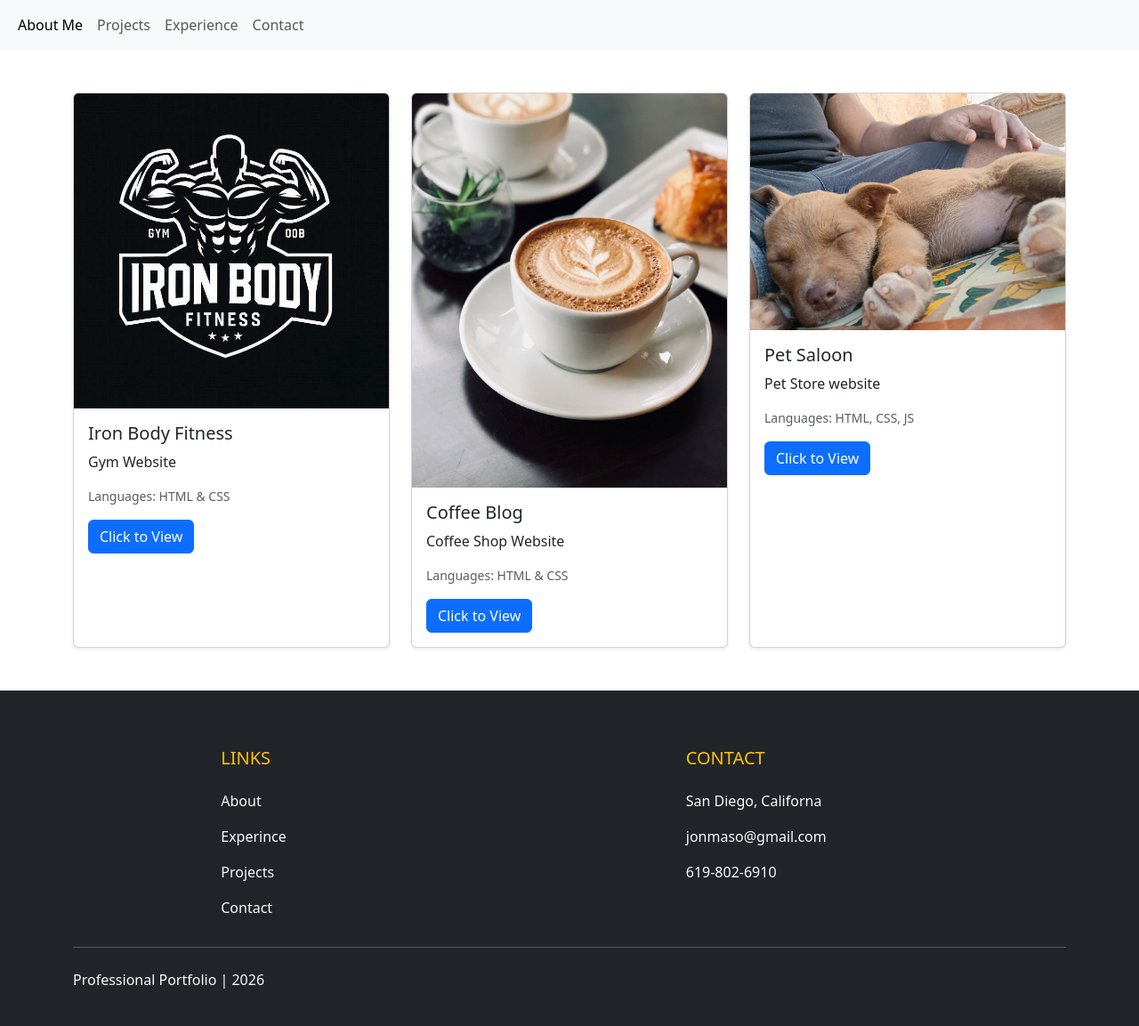
After one commit to jonmaso-hash/portfolio-project, a Django app: page /experience/ in a window 1280 px wide. The commit adds this page. Shown: the whole page at 89% size. Run offline with Django 5.2, Linux system fonts and the light colour scheme.

Commit message:
final project

```diff
--- a/config/urls.py
+++ b/config/urls.py
@@ -1,3 +1,4 @@
+
 """
 URL configuration for config project.
 
@@ -23,6 +24,6 @@ from django.conf.urls.static import static
 urlpatterns = [
     path('admin/', admin.site.urls),
     path('', include('pages.urls')),
-    path('', include('projects.url')),
+    path('', include('projects.urls')),
 ]
 urlpatterns += static(settings.MEDIA_URL, document_root=settings.MEDIA_ROOT)
--- a/pages/urls.py
+++ b/pages/urls.py
@@ -1,8 +1,9 @@
 from django.urls import path
-from pages import views #importing views.py from the pages app
+from . import views
 
 urlpatterns = [
     path('', views.about_me_view, name='about_me'),
-    path('experince', views.experince, name='experince'),
+    path('experience/', views.experience, name='experience'),
     path('contact/', views.contact_view, name= 'contact'),
+
 ]
--- a/pages/views.py
+++ b/pages/views.py
@@ -2,51 +2,46 @@ from django.shortcuts import render
 from .forms import contactForm
 from django.core.mail import send_mail
 
-# Create your views here.
 def about_me_view(request):
     return render(request, 'pages/about_me.html')
 
-def experince(request):
-    return render(request, 'pages/experince.html')
+def experience(request):
+    return render(request, 'pages/experience.html')
 
 def contact_view(request):
-    return render(request, 'pages/contact.html')
-
-def contact_view(request):
-    # means the from is submitted an not empty
-    # to send email
     if request.method == 'POST':
         form = contactForm(request.POST)
-        #collect the data from teh form and send email
+
         if form.is_valid():
             name = form.cleaned_data['name']
             email = form.cleaned_data['email']
             message = form.cleaned_data['message']
 
-            #Build the full email content
-            message_body =(
-                f'You have a new email from your portfolio \n'
-                f'Name: {name} \n'
-                f'Email: {email} \n'
-                f'Message: {message} \n'
+            message_body = (
+                f'You have a new email from your portfolio\n'
+                f'Name: {name}\n'
+                f'Email: {email}\n'
+                f'Message: {message}\n'
             )
+
             try:
-                # Send the email using Django's send_mail function
                 send_mail(
-                    "Email From Portfolio", #subject
-                    message_body, #message
-                    email, #from email
+                    "Email From Portfolio",
+                    message_body,
+                    email,
                     ['jonmaso@gmail.com'],
                 )
-                form = contactForm()
-                return render(request, 'pages/contact.html', {'form': form})
+                print("Email sent successfully")
+                form = contactForm()  # reset form after success
+
             except Exception as e:
                 print(f'Error sending email: {e}')
-                return render(request, 'pages/contact.html', {'form': form})
-            else:
-                print ("Form is not valid")
-                print (form.errors)
-                return render(request, 'pages/contact.html', {'form': form})
+
+        else:
+            print("Form is not valid")
+            print(form.errors)
+
     else:
         form = contactForm()
-        return render(request, 'pages/contact.html', {'form': form})
+
+    return render(request, 'pages/contact.html', {'form': form})
--- a/templates/base.html
+++ b/templates/base.html
@@ -26,7 +26,7 @@
           <a class="nav-link" href="{% url 'projects'%}">Projects</a>
         </li>
         <li class="nav-item">
-         <a class="nav-link" href="{% url 'experince' %}">Experience</a>
+         <a class="nav-link" href="{% url 'experience' %}">Experience</a>
         </li>
          <li class="nav-item">
           <a class="nav-link" href="{% url 'contact' %}"S>Contact</a>
@@ -47,8 +47,40 @@
      </main>
 
      <!--Footer-->
-     <footer>
+     <footer class="bg-dark text-light pt-5 pb-4">
+  <div class="container text-md-left">
+    <div class="row text-md-left">
 
-     </footer>
+      <!-- Links -->
+      <div class="col-md-2 col-lg-2 col-xl-2 mx-auto mt-3">
+        <h5 class="text-uppercase mb-4 font-weight-bold text-warning">Links</h5>
+        <p><a href="{% url 'about_me' %}" class="text-light text-decoration-none">About</a></p>
+        <p><a href="{% url 'experience' %}" class="text-light text-decoration-none">Experince</a></p>
+        <p><a href="{% url 'projects' %}" class="text-light text-decoration-none">Projects</a></p>
+        <p><a href="{% url 'contact' %}" class="text-light text-decoration-none">Contact</a></p>
+      </div>
+
+      <!-- Contact -->
+      <div class="col-md-4 col-lg-3 col-xl-3 mx-auto mt-3">
+        <h5 class="text-uppercase mb-4 font-weight-bold text-warning">Contact</h5>
+        <p><i class="bi bi-house"></i> San Diego, Californa </p>
+        <p><i class="bi bi-envelope"></i> jonmaso@gmail.com</p>
+        <p><i class="bi bi-phone"></i> 619-802-6910</p>
+      </div>
+
+    </div>
+
+    <hr class="mb-4">
+
+    <!-- Copyright -->
+    <div class="row align-items-center">
+      <div class="col-md-7 col-lg-8">
+        <p> Professional Portfolio | 2026</p>
+      </div>
+
+    </div>
+
+  </div>
+</footer>
 </body>
 </html>
--- /dev/null
+++ b/templates/pages/experience.html
@@ -0,0 +1,52 @@
+{% extends 'base.html' %}
+{% load static %}
+
+{% block title %} Experience {% endblock title %}
+
+{% block extra_css %}
+    <link rel="stylesheet" href="{% static 'css/myStyle.css' %}">
+    <link href="https://cdn.jsdelivr.net/npm/bootstrap@5.3.3/dist/css/bootstrap.min.css" rel="stylesheet">
+{% endblock extra_css %}
+
+{% block content %}
+<section class="py-5"> <div class="container">
+        <div class="row g-4"> <div class="col-md-4">
+                <div class="card h-100 shadow-sm">
+                    <img src="/media/imgProject/gym_logo4.jpg" class="card-img-top project-img" alt="Gym">
+                    <div class="card-body">
+                        <h5 class="card-title">Iron Body Fitness</h5>
+                        <p class="card-text">Gym Website</p>
+                        <p class="text-muted small">Languages: HTML & CSS</p>
+                        <a href="{% url 'projects' %}" class="btn btn-primary">Click to View</a>
+                    </div>
+                </div>
+            </div>
+
+            <div class="col-md-4">
+                <div class="card h-100 shadow-sm">
+                    <img src="/media/imgProject/course2.jpg" class="card-img-top project-img" alt="Coffee">
+                    <div class="card-body">
+                        <h5 class="card-title">Coffee Blog</h5>
+                        <p class="card-text">Coffee Shop Website</p>
+                        <p class="text-muted small">Languages: HTML & CSS</p>
+                        <a href="{% url 'projects' %}" class="btn btn-primary">Click to View</a>
+                    </div>
+                </div>
+            </div>
+
+            <div class="col-md-4">
+                <div class="card h-100 shadow-sm">
+                    <img src="/media/imgProject/pele1.jpg" class="card-img-top project-img" alt="Pet">
+                    <div class="card-body">
+                        <h5 class="card-title">Pet Saloon</h5>
+                        <p class="card-text">Pet Store website</p>
+                        <p class="text-muted small">Languages: HTML, CSS, JS</p>
+                        <a href="{% url 'projects' %}" class="btn btn-primary">Click to View</a>
+                    </div>
+                </div>
+            </div>
+
+        </div>
+    </div>
+</section>
+{% endblock content %}
```
Also changed, not shown: static/css/myStyle.css (added, +20 -0 lines), templates/pages/about_me.html (+0 -43 lines), templates/pages/experince.html (deleted, +0 -11 lines), templates/projects/project.html (+17 -17 lines), projects/urls.py (renamed from projects/url.py).
